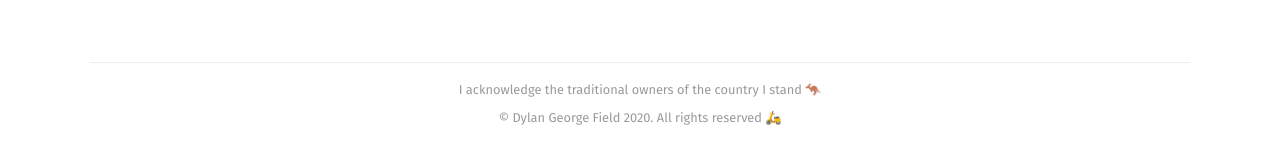
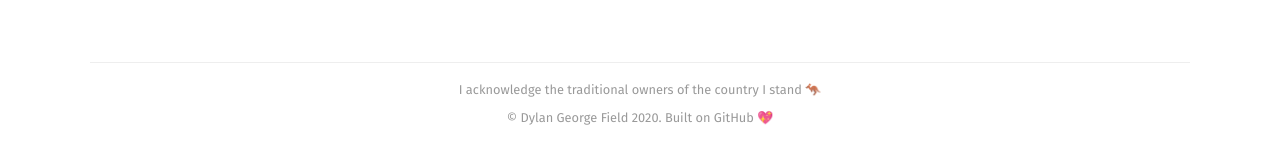
Before and after one commit to Dylan-George-Field/software.georgefield.com.au, a Jekyll site: the page built from contact-success.html, in a window 1280 px wide and 900 px high, scrolled down 523 px. Shown: the part 734-897 px from the top of the window. Built offline with Jekyll 4.4.1, drawn with Linux system fonts in a browser that asks for light colours; some web fonts are replaced.

Commit message:
Build on GitHub 💖

```diff
--- a/_layouts/default.html
+++ b/_layouts/default.html
@@ -40,7 +40,7 @@
 				<hr>
 				<p>
 					I acknowledge the traditional owners of the country I stand 🦘</br>
-					&copy; {{ site.title }} {{ site.time | date: "%Y" }}. All rights reserved 🛵
+					&copy; {{ site.title }} {{ site.time | date: "%Y" }}. Built on GitHub 💖
 				</p>
 			</div>
 		</footer>
```
